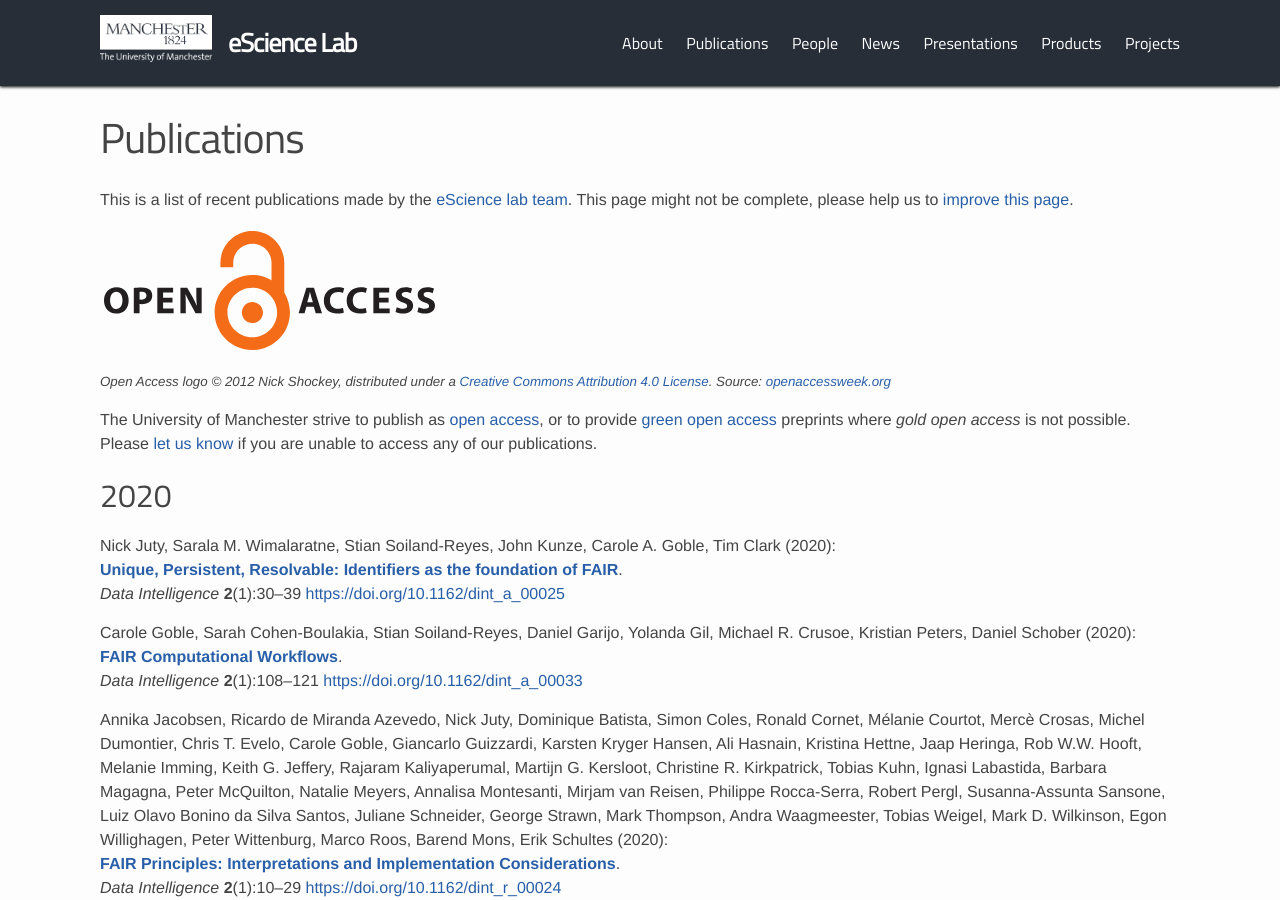
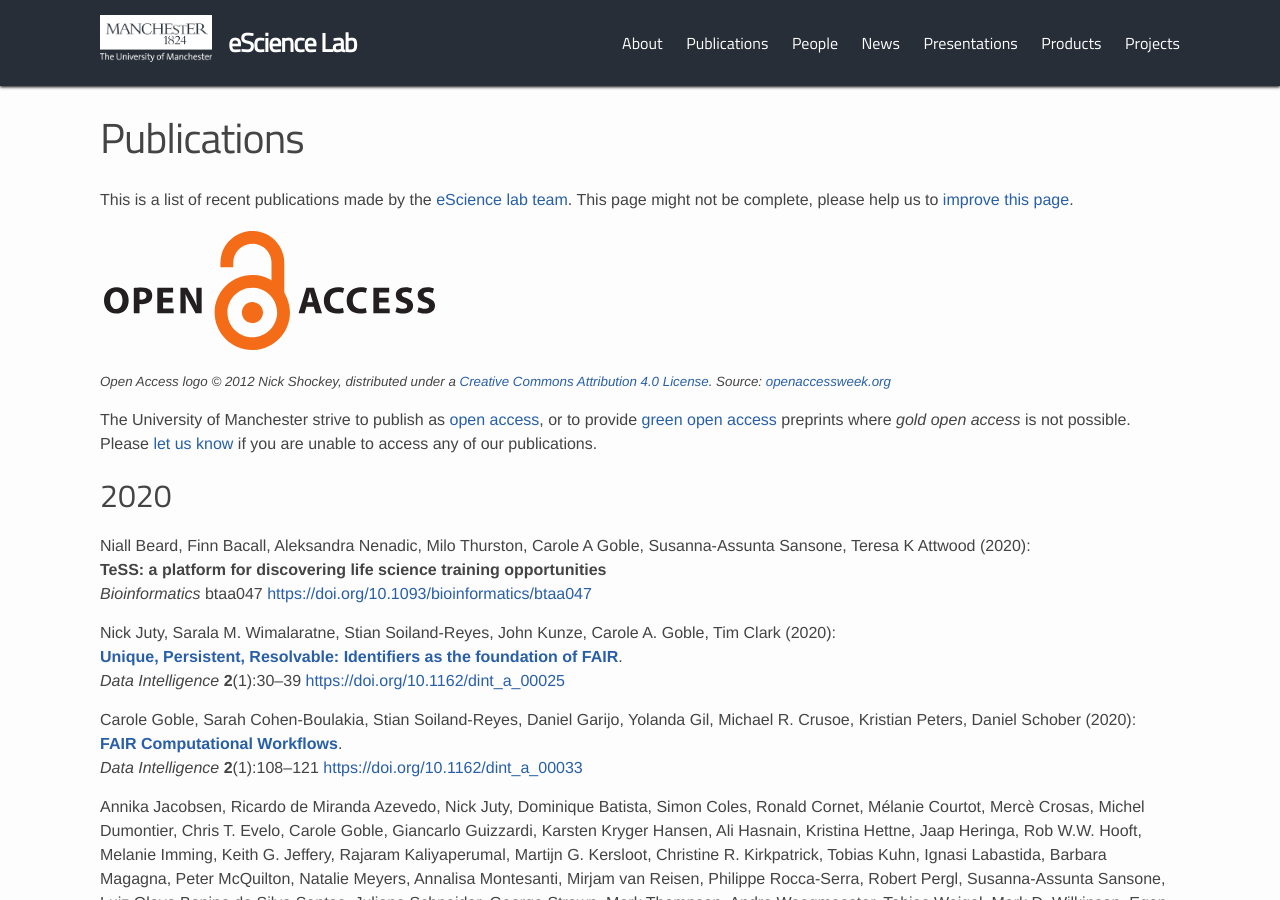
Before and after one commit to eScienceLab/eScienceLab.github.io, a Jekyll site: the page built from publications/index.md, in a window 1280 px wide and 900 px high. Built offline with Jekyll 4.4.1, drawn with Linux system fonts in a browser that asks for light colours; comment, search, counter and statistics services are not loaded.

Commit message:
Added Niall's TeSS paper

```diff
--- a/publications/index.md
+++ b/publications/index.md
@@ -40,6 +40,12 @@
 -->
 
 ## 2020
+
+
+Niall Beard, Finn Bacall, Aleksandra Nenadic, Milo Thurston, Carole A Goble, Susanna-Assunta Sansone, Teresa K Attwood (2020):
+**TeSS: a platform for discovering life science training opportunities**
+_Bioinformatics_ btaa047
+<https://doi.org/10.1093/bioinformatics/btaa047>
 
 Nick Juty, Sarala M. Wimalaratne, Stian Soiland-Reyes, John Kunze, Carole A. Goble, Tim Clark (2020):
 [**Unique, Persistent, Resolvable: Identifiers as the foundation of FAIR**](http://www.data-intelligence-journal.org/p/31/).
```
